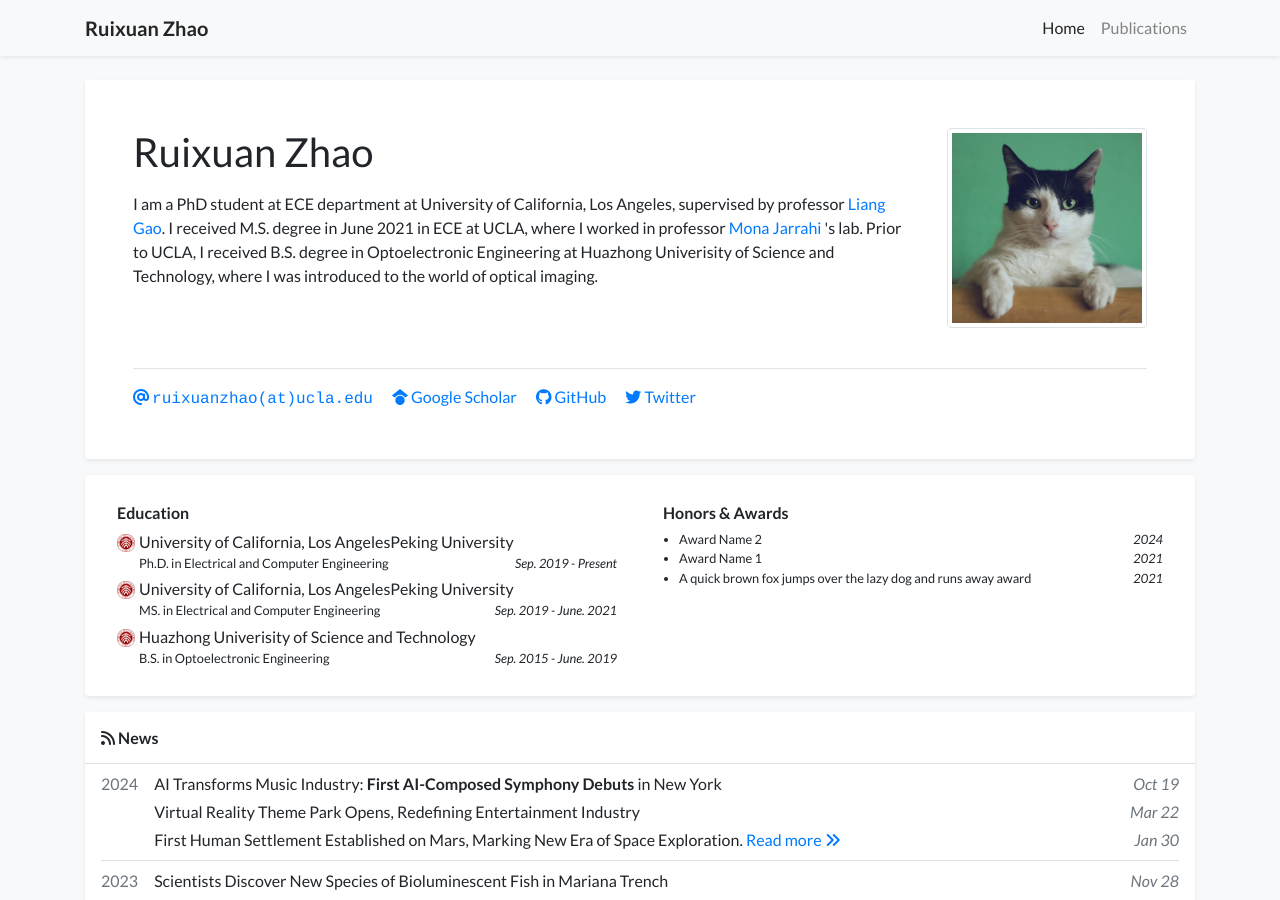
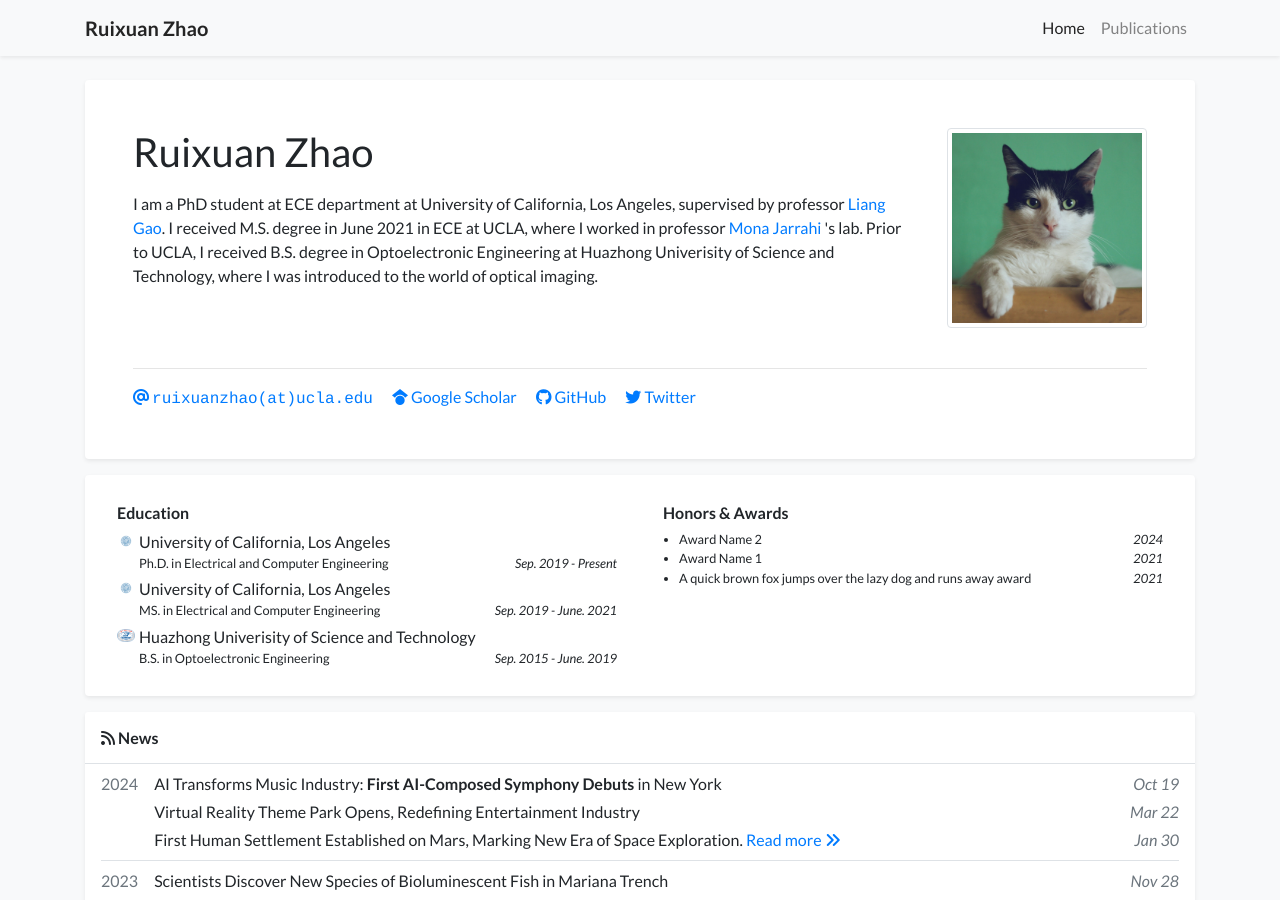
Before and after one commit to Rayrxuan/Rayrxuan.github.io, a Jekyll site: the page built from index.html, in a window 1280 px wide and 900 px high. Built offline with Jekyll 4.4.1, drawn with Linux system fonts in a browser that asks for light colours; a style sheet for code colours, icons or effects is not loaded.

Commit message:
Update profile.yml

```diff
--- a/_data/profile.yml
+++ b/_data/profile.yml
@@ -26,18 +26,18 @@ portrait_caption: >-
   Photo by Manja Vitolic on Unsplash (this caption is optional, comment it out to disable).
 
 education:
-- name: University of California, Los AngelesPeking University
-  logo: /assets/images/badges/PKU_red.png
+- name: University of California, Los Angeles
+  logo: /assets/images/badges/UCLA.jpg
   position: Ph.D. in Electrical and Computer Engineering
   date: Sep. 2019 - Present
 
-- name: University of California, Los AngelesPeking University
-  logo: /assets/images/badges/PKU_red.png
+- name: University of California, Los Angeles
+  logo: /assets/images/badges/UCLA.jpg
   position: MS. in Electrical and Computer Engineering
   date: Sep. 2019 - June. 2021
 
 - name: Huazhong Univerisity of Science and Technology
-  logo: /assets/images/badges/PKU_red.png
+  logo: /assets/images/badges/Hust.png
   position: B.S. in Optoelectronic Engineering
   date: Sep. 2015 - June. 2019
 
```
